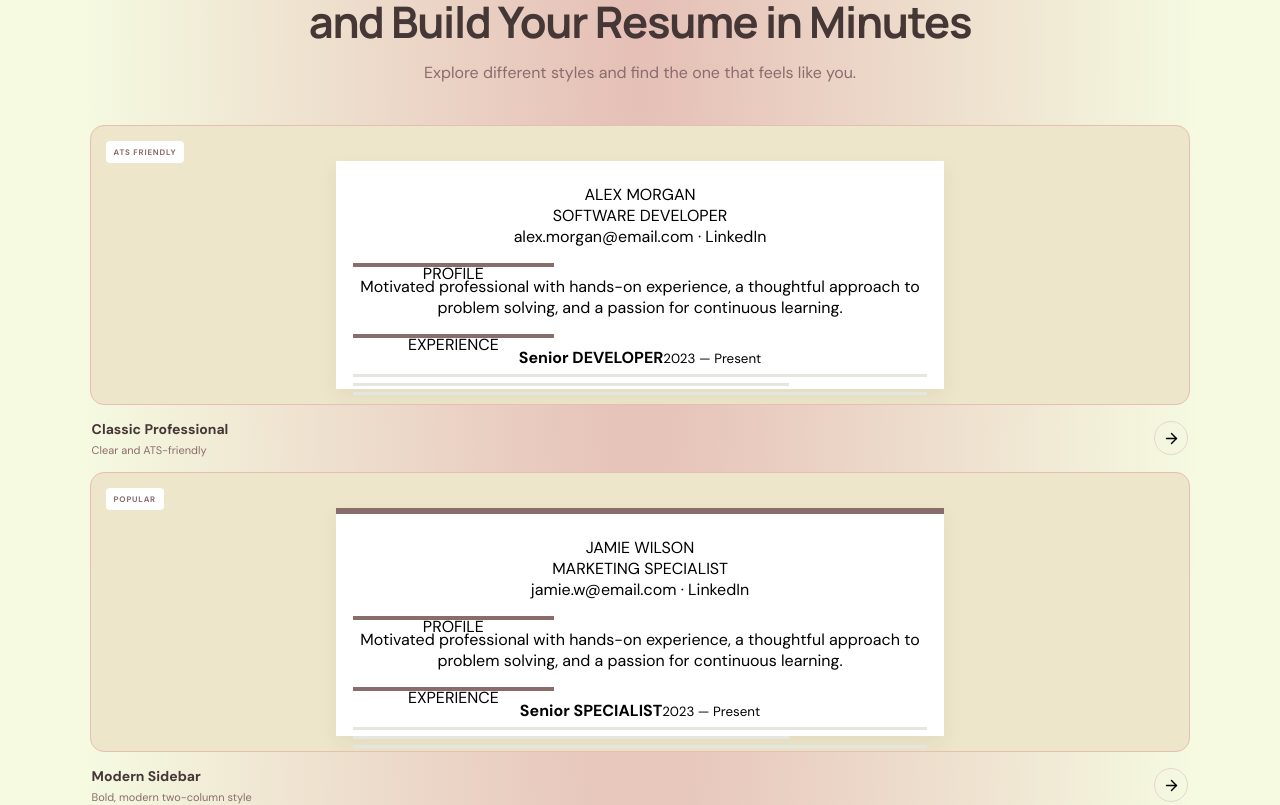
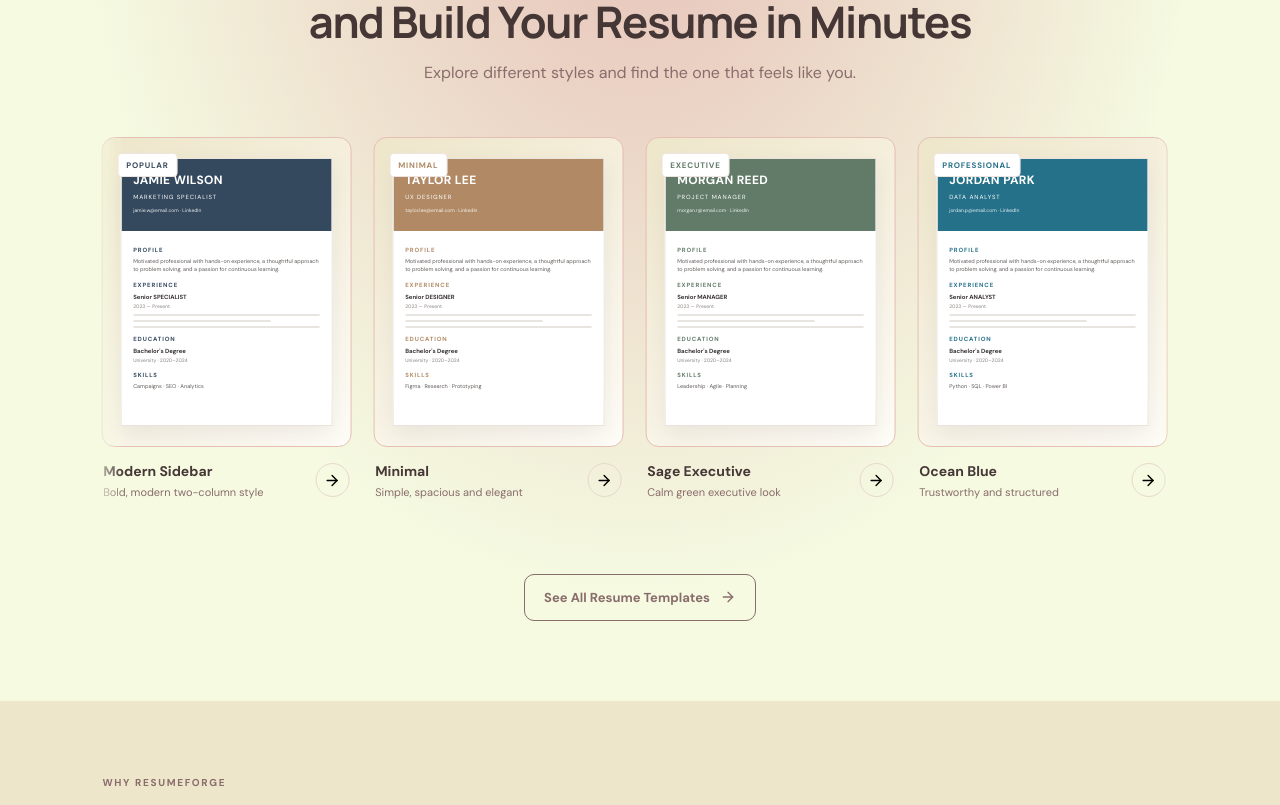
Before and after one commit to imsomya22092005-bot/Resumeforge, a React (Vite) app in the folder frontend/: page / in a window 1280 px wide. Shown: the part 1100-1905 px from the top of the page. Built offline with nearby package versions, Linux system fonts and the light colour scheme.

Commit message:
Style animated carousel of detailed resume template cards

```diff
--- a/frontend/src/style.css
+++ b/frontend/src/style.css
@@ -105,3 +105,38 @@ body{background:#F5FAE1;color:#463737}
 @media(max-width:900px){.hero{padding:40px 6%;gap:3%;}.hero-stats{gap:16px}.hero-stats>div{padding-right:15px}}
 @media(max-width:680px){.hero{grid-template-columns:1fr;padding:30px 6% 45px;gap:16px}.hero-visual{grid-row:2;min-height:350px}.hero-copy{grid-row:1}.hero h1{font-size:42px;letter-spacing:-1.8px}.hero-description{font-size:16px}.hero-buttons{align-items:stretch}.hero-buttons .button{white-space:normal}.hero-stats{margin-top:28px}.hero-stats strong{font-size:29px}.hero-stats small{font-size:12px}.note-top{right:0;top:18px}.note-bottom{bottom:20px}.floating-template-two{bottom:48px}.floating-template-one{top:45px}.trust-strip{flex-wrap:wrap;gap:14px 22px}.home-templates{padding-top:50px;padding-bottom:50px}}
 @media(prefers-reduced-motion:reduce){.animated-resume,.floating-template{animation:none}}
+
+/* Scrolling resume template gallery */
+.template-carousel-window{width:100%;overflow:hidden;padding:12px 0 22px;mask-image:linear-gradient(to right,transparent,black 3%,black 97%,transparent)}
+.template-carousel-track{display:flex;align-items:stretch;gap:22px;width:max-content;animation:template-loop 62s linear infinite}
+.template-carousel-track:hover{animation-play-state:paused}
+.template-carousel-track .template-card{width:250px;flex:0 0 250px}
+.resume-card-art{height:310px!important;padding:20px 18px!important;background:linear-gradient(145deg,#EEE6CA,#fffdf8)!important;border-radius:13px!important;--resume-accent:#896C6C}
+.resume-card-art .mini-resume{width:100%;height:100%;min-height:0;transform:none!important;padding:0;overflow:hidden;border:1px solid #e9e3dc;box-shadow:0 9px 22px #46373716;display:flex;flex-direction:column}
+.resume-card-art .mini-resume-head{background:var(--resume-accent);color:white;text-align:left;padding:13px 12px 11px;min-height:72px}
+.resume-card-art .mini-person{font-size:12px;font-weight:800;letter-spacing:.35px}
+.resume-card-art .mini-role{font-size:6px;letter-spacing:.9px;margin-top:5px}
+.resume-card-art .mini-contact{font-size:5px;margin-top:6px;opacity:.9}
+.resume-card-art .mini-resume-body{padding:8px 12px;text-align:left;overflow:hidden;color:#36312f;background:#fff}
+.resume-card-art .mini-section{height:auto;width:auto;background:transparent!important;color:var(--resume-accent);font-size:6px;letter-spacing:.9px;font-weight:800;margin:7px 0 4px;padding:0}
+.resume-card-art .mini-copy{font-size:5.5px;line-height:1.45;margin:0 0 4px;color:#5f5a57}
+.resume-card-art .mini-job{display:block;font-size:6px;color:#383332;margin-top:3px}
+.resume-card-art .mini-date{display:block;font-size:5px;color:#89817c;margin:2px 0}
+.resume-card-art .mini-line{height:2px;background:#e8e4df;margin:4px 0;width:100%}
+.resume-card-art .mini-line.medium{width:74%}
+.resume-card-art .template-badge{z-index:2;font-size:8px;color:var(--resume-accent);border:1px solid #eee4df}
+.resume-card-art .template-hover{z-index:3}
+.mini-modern .mini-resume-head{background:#34495e}
+.mini-minimal .mini-resume-head{background:#b18a65}
+.mini-sage .mini-resume-head{background:#617b68}
+.mini-ocean .mini-resume-head{background:#26718a}
+.mini-terracotta .mini-resume-head{background:#c56d50}
+.mini-plum .mini-resume-head{background:#79546f}
+.mini-navy .mini-resume-head{background:#263b58}
+.mini-coral .mini-resume-head{background:#d66d72}
+.mini-mono .mini-resume-head{background:#343434}
+.template-carousel-track .template-meta h3{font-size:14px}
+.template-carousel-track .template-meta p{font-size:11px}
+@keyframes template-loop{from{transform:translateX(0)}to{transform:translateX(-50%)}}
+@media(max-width:680px){.template-carousel-track{gap:14px;animation-duration:48s}.template-carousel-track .template-card{width:215px;flex-basis:215px}.resume-card-art{height:285px!important}.template-carousel-window{margin:0 -3%;width:106%}}
+@media(prefers-reduced-motion:reduce){.template-carousel-track{animation:none;overflow-x:auto}}
```
